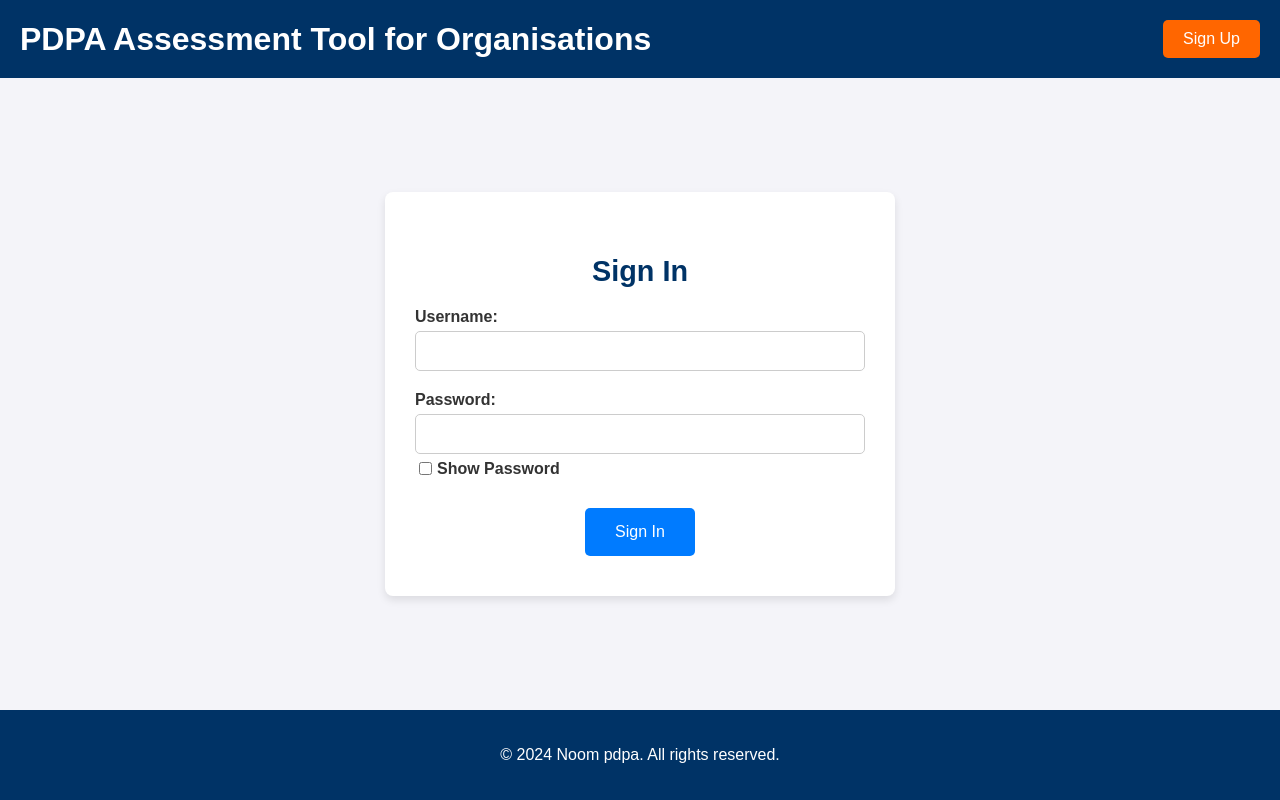
After one commit to chantharamanee-prat/pdpc_final_project, a Django app: page /sign-in in a window 1280 px wide. The commit adds this page. Run offline with Django 5.2, Linux system fonts and the light colour scheme.

Commit message:
chore: Add authentication flow

```diff
--- /dev/null
+++ b/pdpa/forms.py
@@ -0,0 +1,6 @@
+from django import forms
+from django.contrib.auth.forms import AuthenticationForm
+
+class CustomLoginForm(AuthenticationForm):
+    username = forms.CharField(label='Username', max_length=254)
+    password = forms.CharField(label='Password', widget=forms.PasswordInput)
--- /dev/null
+++ b/pdpa/static/js/authen.js
@@ -0,0 +1,10 @@
+function togglePassword(fieldId) {
+    const passwordField = document.getElementById(fieldId);
+    const checkbox = document.querySelector(`input[onclick="togglePassword('${fieldId}')"]`);
+
+    if (checkbox.checked) {
+        passwordField.type = 'text';
+    } else {
+        passwordField.type = 'password';
+    }
+}
--- a/pdpa/templates/result.html
+++ b/pdpa/templates/result.html
@@ -11,7 +11,7 @@
     <header>
         <div class="logo">
             <h1>PDPA Assessment Tool for Organisations</h1>
-            <a href="/" class="back-to-selection">Back to selection</a>
+            <a href="/" class="back-to-selection">Back to Main</a>
         </div>
     </header>
 
--- /dev/null
+++ b/pdpa/templates/sign_in.html
@@ -0,0 +1,61 @@
+{% load static %}
+
+<!DOCTYPE html>
+<html lang="en">
+<head>
+    <meta charset="UTF-8">
+    <meta name="viewport" content="width=device-width, initial-scale=1.0">
+    <title>PDPA Assessment - Sign In</title>
+    <link rel="stylesheet" href="{% static 'css/authen.css' %}">
+</head>
+<body>
+    <header>
+        <div class="logo">
+            <h1>PDPA Assessment Tool for Organisations</h1>
+            <a href="/sign-up" class="back-to-selection">Sign Up</a>
+        </div>
+    </header>
+
+    <main>
+        <section class="register">
+            <h2>Sign In</h2>
+            <form action="/sign-in" method="post">
+                {% csrf_token %}
+
+                <div class="form-group">
+                    <label for="id_username">Username:</label>
+                    {{ form.username.errors }}
+                    {{ form.username }}
+                </div>
+                <div class="form-group">
+                    <label for="id_password">Password:</label>
+                    {{ form.password.errors }}
+                    {{ form.password }}
+                    <div class="checkbox-wrapper">
+                        <input type="checkbox" id="toggle-password" onclick="togglePassword('id_password')">
+                        <label for="toggle-password">Show Password</label>
+                    </div>
+                </div>
+
+                <div class="form-actions">
+                    <button type="submit" class="submit-btn">Sign In</button>
+                </div>
+
+                 {% if messages %}
+                    <div class="error-message">
+                        {% for message in messages %}
+                            <p>{{ message }}</p>
+                        {% endfor %}
+                    </div>
+                {% endif %}
+            </form>
+        </section>
+    </main>
+
+    <footer>
+        <p>&copy; 2024 Noom pdpa. All rights reserved.</p>
+    </footer>
+
+    <script src="{% static 'js/authen.js' %}"></script>
+</body>
+</html>
--- a/pdpa/urls.py
+++ b/pdpa/urls.py
@@ -3,7 +3,11 @@ from . import views
 
 urlpatterns = [
     path('', views.pdpa_main, name='pdpa_main'),
+    path('sign-up', views.sign_up, name='sign_up'),
+    path('sign-in', views.sign_in, name='sign_in'),
+    path('sign-out', views.sign_out, name='sign_out'),
     path('cat/<int:id>/question/', views.pdpa_question, name="pdpa_question"),
     path('cat/<int:id>/result/', views.pdpa_result, name="pdpa_result"),
-    path('404.html', views.not_found, name="not_found")
 ]
+
+handler404 = "pdpa.views.handler404"
--- a/pdpa/views.py
+++ b/pdpa/views.py
@@ -1,8 +1,15 @@
 from django.shortcuts import render, redirect
-from django.http import HttpResponse
+from django.http import HttpResponse, HttpRequest
 from django.template import loader
-from .models import MstPdpaCategory, MstPdpaQuestion, MstPdpaAnswer, TnxPdpaResult
+from .models import MstPdpaCategory, MstPdpaQuestion, MstPdpaAnswer, TnxPdpaResult, TnxPdpaUser
 import uuid
+from django.contrib.auth.hashers import make_password
+from .forms import CustomLoginForm
+from django.contrib.auth import authenticate, login, logout
+from django.contrib import messages
+from django.contrib.auth.decorators import login_required
+
+
 
 def validate_session(request):
     pre_session_id = str(uuid.uuid4())
@@ -22,6 +29,50 @@ def clear_old_session(request):
         request.session['session_id'] = None
 
 
+def sign_up(request: HttpRequest):
+    template = loader.get_template("sign_up.html")
+
+    if request.method == 'POST':
+        username = str(request.POST.get("username", ""))
+        password = str(request.POST.get("password", ""))
+        server_url = str(request.POST.get("server_url", ""))
+        ssh_user = str(request.POST.get("ssh_user", ""))
+        ssh_password = str(request.POST.get("ssh_password", ""))
+
+        tnx_user = TnxPdpaUser(
+            username = username,
+            password = make_password(password),
+            server_url = server_url,
+            ssh_user = ssh_user,
+            ssh_password = ssh_password,
+        )
+
+        tnx_user.save()
+
+        return redirect("/sign-in")
+    else:
+        return HttpResponse(template.render({}, request))
+
+def sign_in(request):
+    template = loader.get_template("sign_in.html")
+
+    if request.method == 'POST':
+        form = CustomLoginForm(request, data=request.POST)
+        if form.is_valid():
+            username = form.cleaned_data.get('username')
+            password = form.cleaned_data.get('password')
+            user = authenticate(request, username=username, password=password)
+            if user is not None:
+                login(request, user)
+                return redirect('/')  # Redirect to a home page or dashboard
+            else:
+                messages.error(request, 'Invalid username or password.')
+    else:
+        form = CustomLoginForm()
+
+    return HttpResponse(template.render({'form': form}, request))
+
+@login_required
 def pdpa_main(request):
     session_id = validate_session(request)
 
@@ -33,6 +84,7 @@ def pdpa_main(request):
     }
     return HttpResponse(template.render(context, request))
 
+@login_required
 def pdpa_question(request, id):
     session_id = validate_session(request)
     question_template = loader.get_template("question.html")
@@ -115,6 +167,7 @@ def pdpa_question(request, id):
 
         return HttpResponse(question_template.render(question_context, request))
 
+@login_required
 def pdpa_result(request,id):
     # session_id = validate_session(request)
     session_id = request.GET.get("session")
@@ -141,8 +194,14 @@ def pdpa_result(request,id):
     }
     return HttpResponse(template.render(context, request))
 
-def not_found(request):
-    session_id = validate_session(request)
+def sign_out(request):
+    # sign user out
+    logout(request)
+
+    # Redirect to sign-in page
+    return redirect('/sign-in')
+
+def handler404(request, exception):
     template = loader.get_template("404.html")
 
-    return HttpResponse(template.render())
+    return HttpResponse(template.render({}, request))
```
Also changed, not shown: pdpa/admin.py (+7 -1 lines), pdpa/models.py (+7 -1 lines), pdpa/static/js/register.js (deleted, +0 -28 lines), pdpa/templates/main.html (+4 -3 lines), pdpa/templates/sign_up.html (renamed from pdpa/templates/register.html, +19 -16 lines), pdpa_final_project/settings.py (+14 -2 lines), pdpa/migrations/0001_initial.py, pdpa/migrations/0002_rename_detials_mstpdpcquestion_details.py (deleted), pdpa/migrations/0003_tnxpdpcresult_text_measurement.py (deleted), pdpa/migrations/0004_alter_tnxpdpcresult_session_delete_tnxpdpcsession.py (deleted), pdpa/migrations/0005_remove_tnxpdpcmeasure_result_and_more.py (deleted), pdpa/static/css/authen.css (renamed from pdpa/static/css/register.css), 2 other files.
